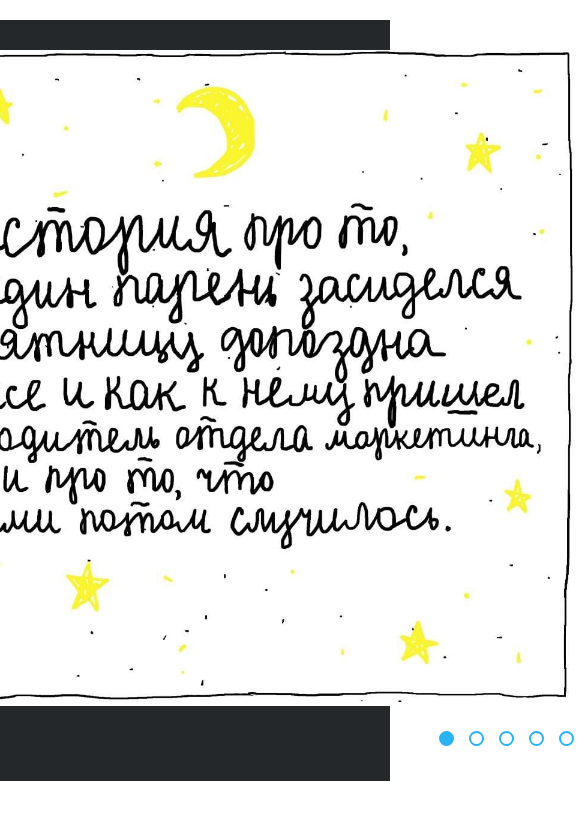
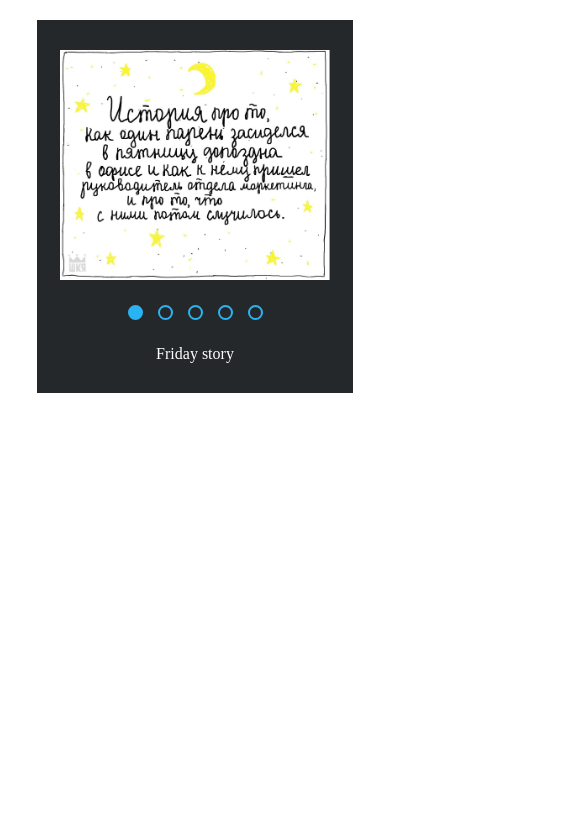
Before and after one commit to YuriyBiakov/cssMemeSlider, a plain HTML site: page cssMemeSlider/index.html in a window 390 px wide. Shown: the whole page, 579 px wide, since content can reach past the window. Drawn offline with Linux system fonts and the light colour scheme.

Commit message:
feat: add media qeries  (Sat, Sep 14, 2024 11:38:14 PM)

```diff
--- a/cssMemeSlider/style.css
+++ b/cssMemeSlider/style.css
@@ -16,7 +16,6 @@ html {
     display: flex;
     flex-direction: column;
     align-items: center;
-
 }
 
 .slider{
@@ -36,6 +35,50 @@ html {
     display: flex;
     align-items: center;
     justify-content: center;
+}
+
+@media (max-width:1100px){
+    .wrapper {
+        max-width: 773px;
+    }
+
+    .slider-content{
+        width: 660px;
+        height: 564px;
+    }
+}
+
+@media (max-width:800px){
+    .wrapper {
+        max-width: 562px;
+    }
+
+    .slider-content{
+        width: 480px;
+        height: 410px;
+    }
+}
+
+@media (max-width:600px){
+    .wrapper {
+        max-width: 421px;
+    }
+
+    .slider-content{
+        width: 360px;
+        height: 307px;
+    }
+}
+
+@media (max-width:450px){
+    .wrapper {
+        max-width: 316px;
+    }
+
+    .slider-content{
+        width: 270px;
+        height: 230px;
+    }
 }
 
 .slide{
@@ -109,6 +152,19 @@ html {
 
 .slider-full-button:hover .slider-visible-button{
     border-color: whitesmoke;
+}
+
+@media (max-width:800px){
+    .slider-description-control-box {
+        flex-direction: column;
+        align-items: center;
+        justify-content: space-between;
+        gap: 20px;
+        font-size: 16px;
+    }
+    .slider-buttons {
+        order: -1;
+    }
 }
 
 #slide-1:checked ~ .slider-description-control-box .slide-1-description,
```
